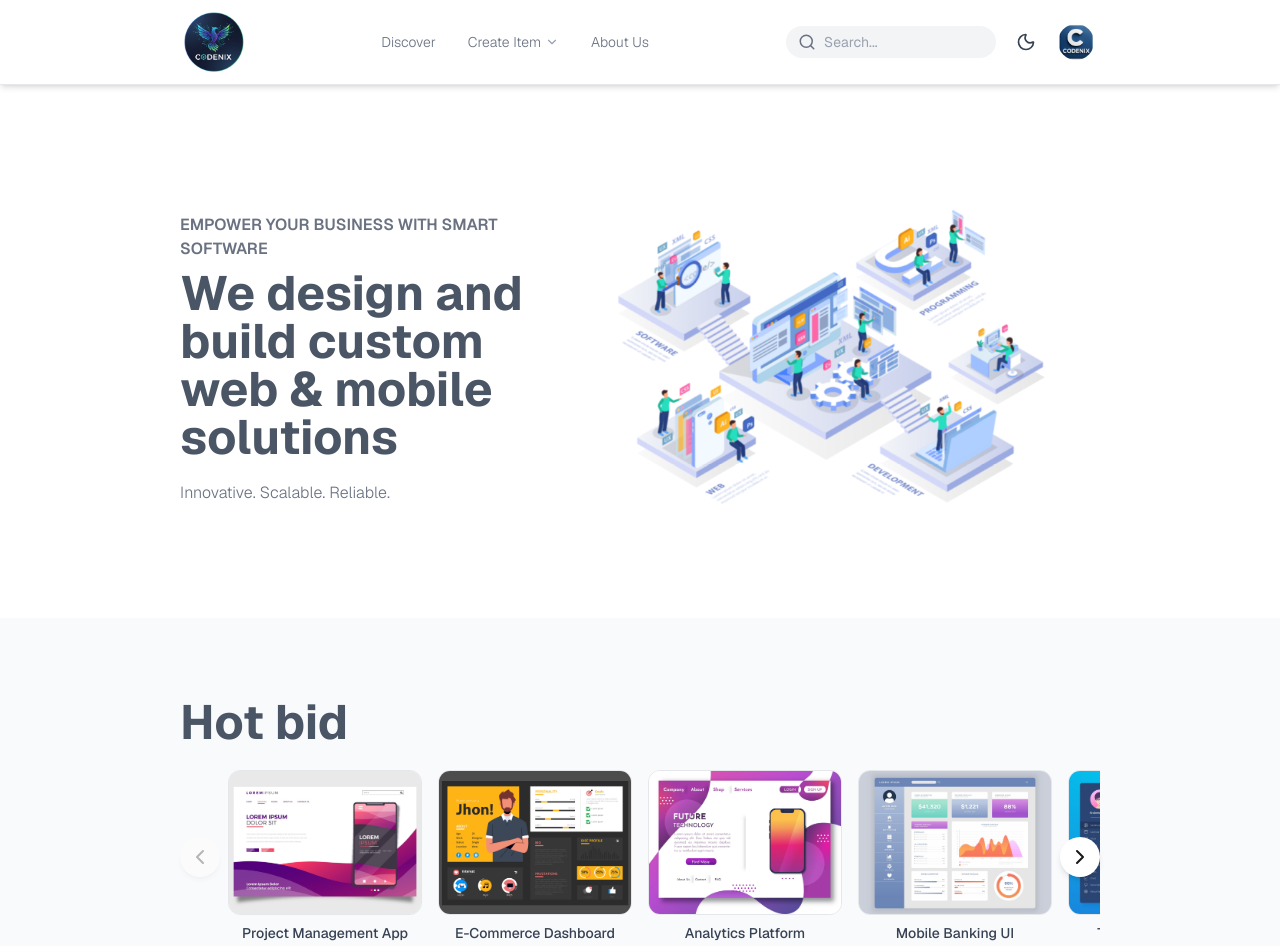
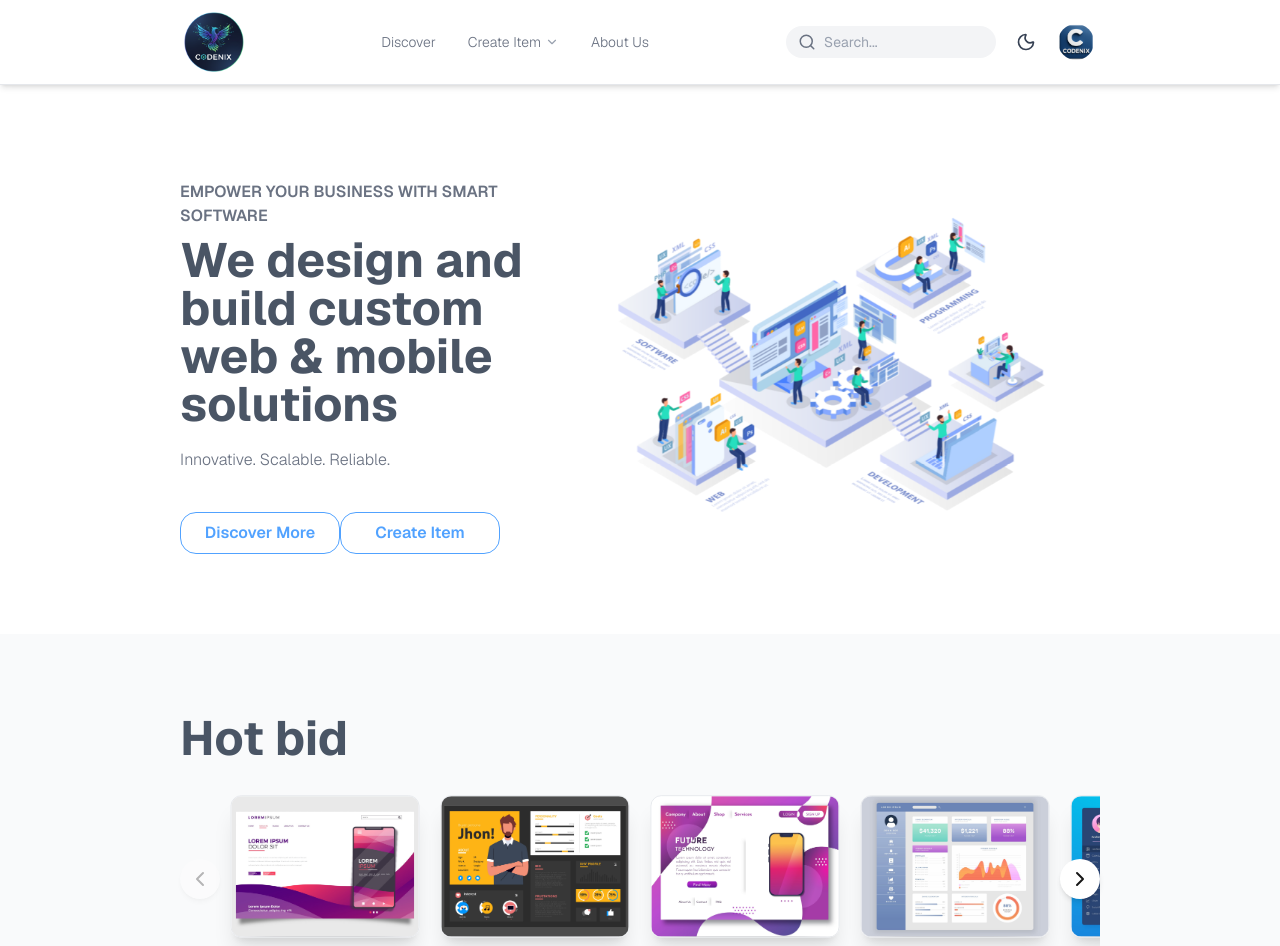
Before and after one commit to lowhanfish/codenix, a Next.js app in the folder codenix/: page / in a window 1280 px wide. Shown: the top 946 px of the page. Built offline with nearby package versions, Linux system fonts and the light colour scheme.

Commit message:
added animete

```diff
--- a/codenix/src/app/page.tsx
+++ b/codenix/src/app/page.tsx
@@ -13,11 +13,23 @@ export default function Home() {
 
 
         <div className=" flex flex-wrap flex-col md:flex-col lg:flex-row scroll-zoom animate-bounce px-10 md:px-25 lg:px-30 xl:px-45 py-20">
-          <div className="flex flex-1 scroll-fade max-w-full h-auto rounded-lg">
+          <div className="flex justify-center flex-col flex-1 scroll-fade max-w-full h-auto rounded-lg">
             <div className="flex flex-col justify-center align-middle text-center lg:text-left">
               <div className="antialiased text-xs xl:text-base text-gray-500 font-semibold">EMPOWER YOUR BUSINESS WITH SMART SOFTWARE</div>
               <div className="antialiased text-4xl xl:text-5xl font-bold text-gray-600 pt-2">We design and build custom web & mobile solutions</div>
               <div className="font-light text-gray-500 pt-5">Innovative. Scalable. Reliable.</div>
+            </div>
+            <div className="flex flex-row pt-10">
+              <div>
+                <button className="p-2 w-40 border-1 font-semibold text-blue-400 border-blue-400 rounded-2xl transition duration-300 ease-in-out hover:bg-zinc-500 hover:text-white hover:border-transparent">
+                  Discover More
+                </button>
+              </div>
+              <div>
+                <button className="p-2 w-40 border-1 font-semibold text-blue-400 border-blue-400 rounded-2xl transition duration-300 ease-in-out hover:bg-blue-400 hover:text-white hover:border-transparent">
+                  Create Item
+                </button>
+              </div>
             </div>
           </div>
           <div className="flex flex-1/6 justify-center items-center">
--- a/codenix/src/components/ImageCarousel.jsx
+++ b/codenix/src/components/ImageCarousel.jsx
@@ -46,7 +46,7 @@ export default function ImageCarousel() {
       {/* Container carousel */}
       <div className="overflow-hidden px-10 relative">
         <div
-          className="flex transition-transform duration-500 ease-in-out"
+          className="flex transition-transform duration-500 ease-in-out "
           style={{
             transform: `translateX(-${startIndex * 25}%)`, // geser 25% per item
           }}
@@ -54,9 +54,12 @@ export default function ImageCarousel() {
           {items.map((item, i) => (
             <div
               key={i}
-              className="w-1/4 flex-shrink-0 flex flex-col items-center px-2"
+              className="w-1/4 flex-shrink-0 flex flex-col items-center px-0 scale-90 hover:scale-100 transition-transform duration-300"
             >
-              <div className="relative aspect-[4/3] w-full rounded-xl overflow-hidden border border-gray-200 dark:border-gray-700">
+              <div className="relative aspect-[4/3] w-full rounded-xl overflow-hidden border border-gray-200 dark:border-gray-700 shadow-xl
+      before:absolute before:inset-x-6 before:-bottom-4 before:h-6
+      before:rounded-full before:bg-black/50 before:blur-lg before:content-['']
+      before:transition-all hover:before:opacity-20">
                 <Image
                   src={item.src}
                   alt={item.title}
@@ -77,8 +80,8 @@ export default function ImageCarousel() {
         onClick={next}
         disabled={startIndex + visibleCount >= items.length}
         className={`absolute right-0 top-1/2 -translate-y-1/2 z-20 p-2 rounded-full bg-white dark:bg-gray-800 shadow-md transition hover:scale-110 ${startIndex + visibleCount >= items.length
-            ? "opacity-30 cursor-not-allowed"
-            : ""
+          ? "opacity-30 cursor-not-allowed"
+          : ""
           }`}
       >
         <ChevronRight size={24} />
```
